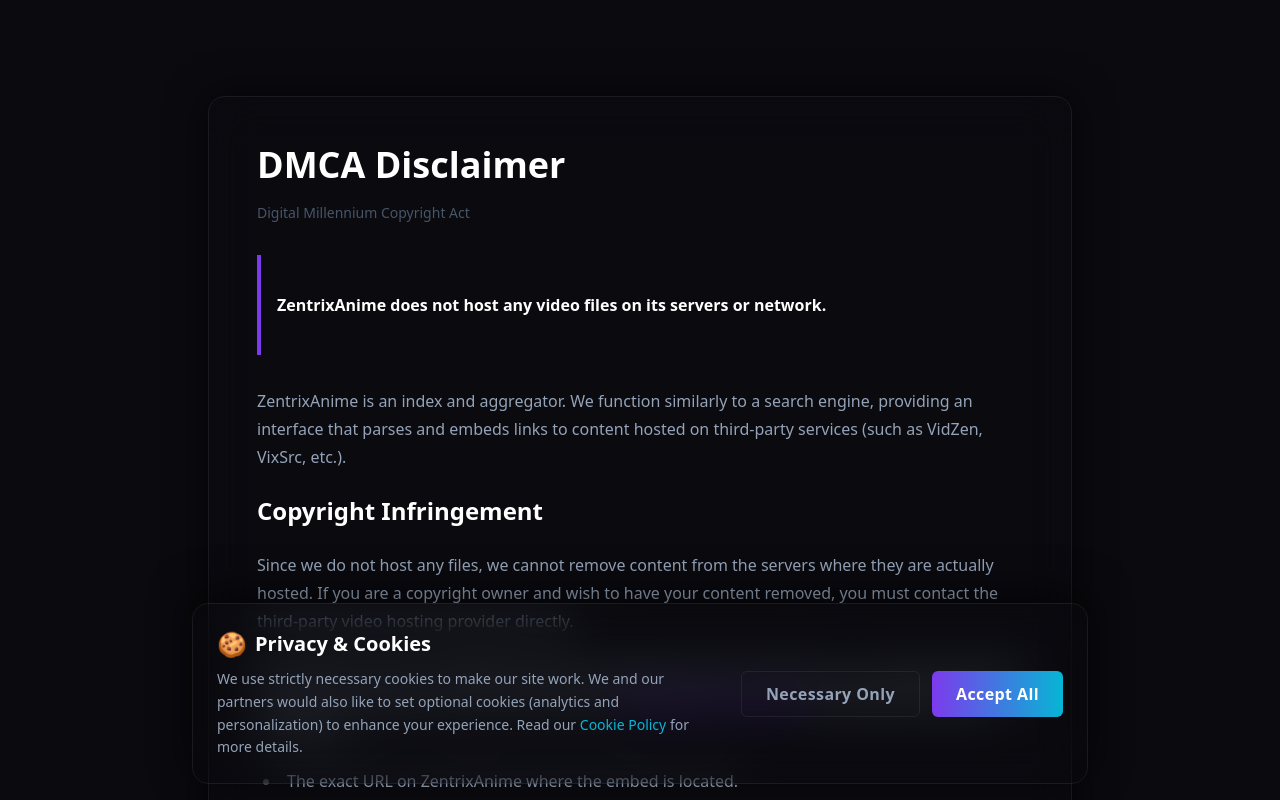
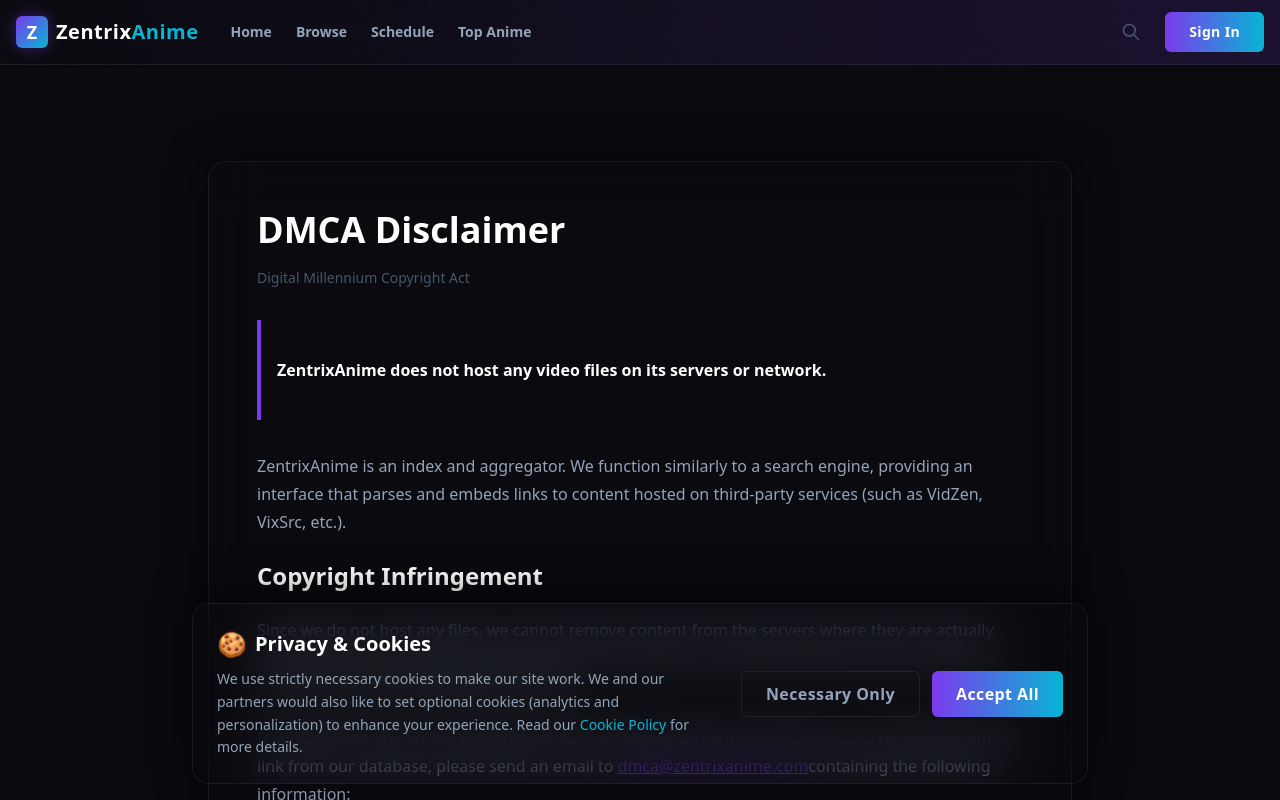
Before and after one commit to Zentrix-Dev/Zentrix-Anime, a Next.js app: page /legal/dmca in a window 1280 px wide. Shown: the top 800 px of the page. Built offline with nearby package versions, Linux system fonts and the light colour scheme; no server answers.

Commit message:
Update layout.tsx

```diff
--- a/app/layout.tsx
+++ b/app/layout.tsx
@@ -1,32 +1,16 @@
 // app/layout.tsx
-
 import type { Metadata } from "next";
 import { Rajdhani, DM_Sans, Bebas_Neue, Noto_Sans_JP } from "next/font/google";
+import { Navbar } from "@/components/ui/Navbar";
+import { Footer } from "@/components/ui/Footer";
 import { CookieConsent } from "@/components/ui/CookieConsent";
 import "./globals.css";
 
 // Configure Google Fonts
-const rajdhani = Rajdhani({
-  subsets: ["latin"],
-  weight: ["500", "600", "700"],
-  variable: '--font-rajdhani'
-});
-
-const dmSans = DM_Sans({
-  subsets: ["latin"],
-  variable: '--font-dm-sans'
-});
-
-const bebasNeue = Bebas_Neue({
-  subsets: ["latin"],
-  weight: ["400"],
-  variable: '--font-bebas-neue'
-});
-
-const notoSansJP = Noto_Sans_JP({
-  subsets: ["latin"], // Includes Japanese characters automatically
-  variable: '--font-noto-sans-jp'
-});
+const rajdhani = Rajdhani({ subsets: ["latin"], weight: ["500", "600", "700"], variable: '--font-rajdhani' });
+const dmSans = DM_Sans({ subsets: ["latin"], variable: '--font-dm-sans' });
+const bebasNeue = Bebas_Neue({ subsets: ["latin"], weight: ["400"], variable: '--font-bebas-neue' });
+const notoSansJP = Noto_Sans_JP({ subsets: ["latin"], variable: '--font-noto-sans-jp' });
 
 export const metadata: Metadata = {
   title: "ZentrixAnime — Neo Tokyo Streaming",
@@ -40,17 +24,21 @@
 }>) {
   return (
     <html lang="en">
-      <body className={`${rajdhani.variable} ${dmSans.variable} ${bebasNeue.variable} ${notoSansJP.variable} font-body text-text-primary bg-primary antialiased relative min-h-screen`}>
+      <body className={`${rajdhani.variable} ${dmSans.variable} ${bebasNeue.variable} ${notoSansJP.variable} font-body text-text-primary bg-primary antialiased relative min-h-screen flex flex-col`}>
         {/* Animated Background Layers */}
         <div className="global-bg" aria-hidden="true" />
         <div className="noise-overlay" aria-hidden="true" />
 
-        {/* Main Application */}
-        <main className="relative z-10 flex flex-col min-h-screen">
+        {/* Global Navbar */}
+        <Navbar />
+
+        {/* Main Application Content */}
+        <main className="relative z-10 flex-1 flex flex-col">
           {children}
         </main>
 
-        {/* Global UI Overlays */}
+        {/* Global Footer & Overlays */}
+        <Footer />
         <CookieConsent />
       </body>
     </html>
```
